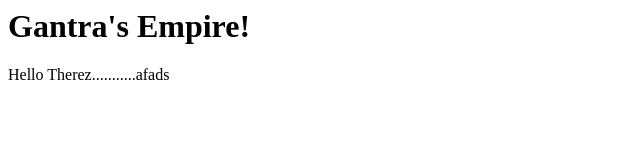
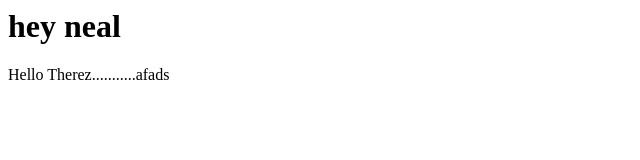
Before and after one commit to NealGanatra/JavaSpring, a plain HTML site: page index.html in a window 1280 px wide. Shown: the whole page, without its empty margins (0-640 px from the left). Drawn offline with Linux system fonts and the light colour scheme.

Commit message:
updated index file

```diff
--- a/index.html
+++ b/index.html
@@ -3,7 +3,7 @@
 <title>Hello</title>
 </head>
 <body>
-<h1>Gantra's Empire!</h1>
+<h1>hey neal</h1>
 <p>Hello Therez...........afads</p>
 </body>
 </html>
```
